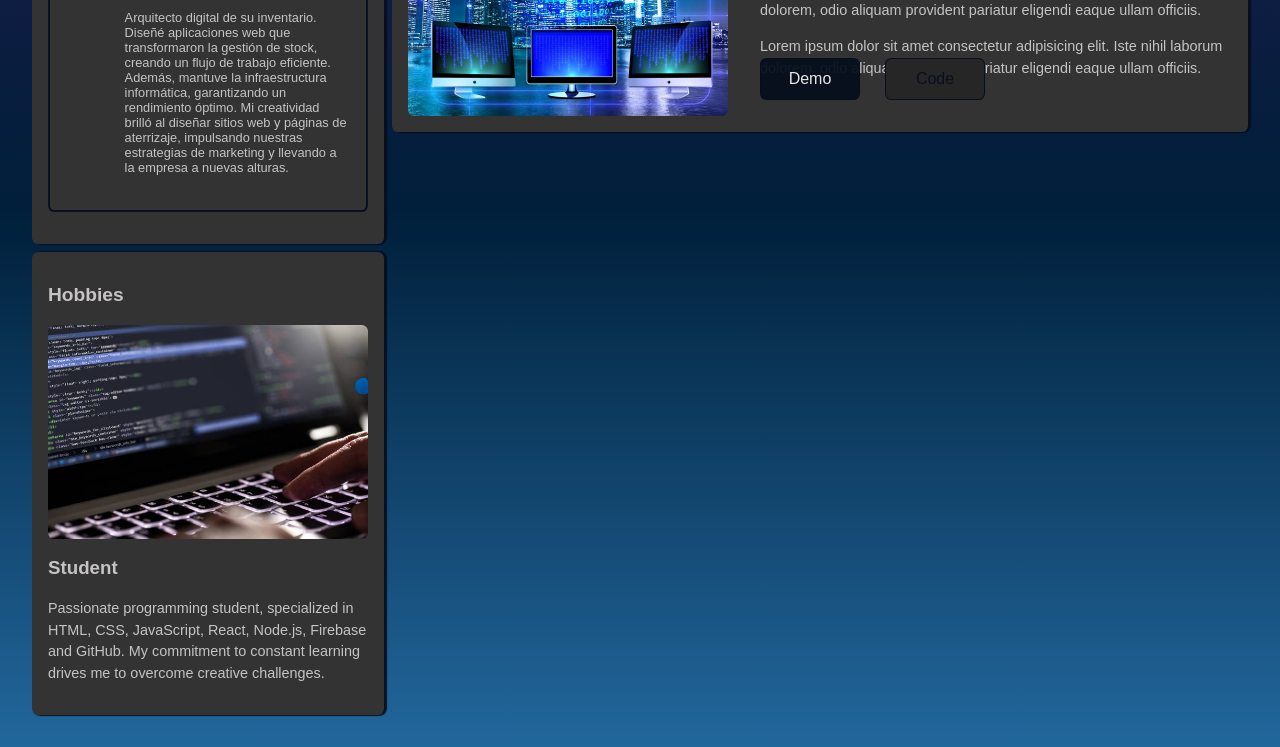
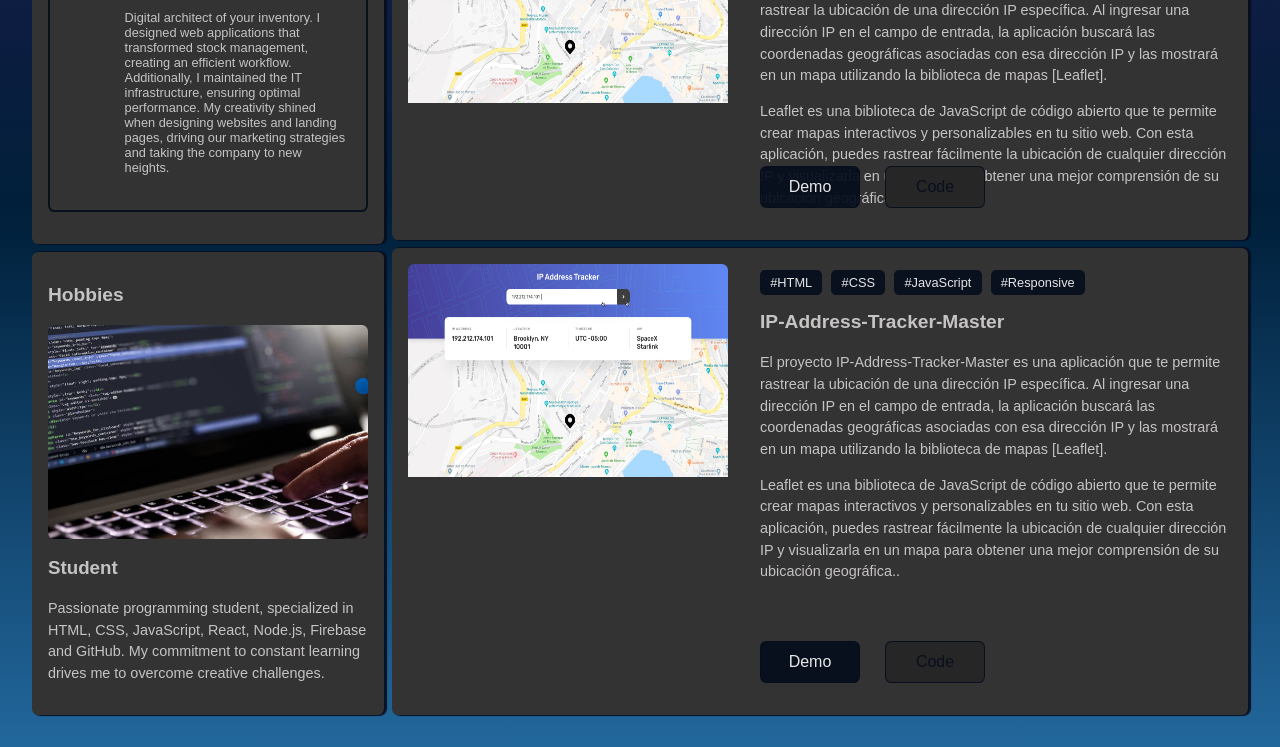
Before and after one commit to dorian2023/portafolio_doriandev, a plain HTML site: page index.html in a window 1280 px wide. Shown: the part 864-1611 px from the top of the page. Drawn offline with Linux system fonts and the light colour scheme.

Commit message:
otros cambio

```diff
--- a/css/styles.css
+++ b/css/styles.css
@@ -5,7 +5,7 @@
     --bg-color: hsl(0, 0%, 90%);
     --bg-card-color: hsl(0, 0%, 98%);
     --border-radius:  0.4em;
-    --transition: color 0.5s, background-color 0.9s ease-in-out;
+    --transition: color 1.5s, background-color 1.9s ease-in-out;
     --skills-bar-length: 0%;
     --bg-image: linear-gradient(to bottom, #1e5799, #2989d8, #207cca, #7db9e8);
 }
@@ -273,6 +273,14 @@ body.dark{
     border-radius: var(--border-radius);
     overflow: hidden;
 }
+.card__image1{
+    height: auto;
+
+}
+.card__image2{
+    height: 213px;
+
+}
 .card__header{
     padding: 1em 0;
 }
--- a/index.html
+++ b/index.html
@@ -32,7 +32,7 @@
                 <p>:</p>
                 <div class="caja-segundos">
                     <p id="ampm" class="ampm"></p>
-                    <!-- <p id="segundos" class="segundos"></p> -->
+                    <p id="segundos" class="segundos" style="display: none;"></p>
                 </div>
             </div>
         </div>
@@ -55,16 +55,16 @@
         </div>
         <div class="redes">
             <div class="redes_link">
-                <a href="https://github.com/dorian2023">
-                    <img src="assets/icons/icon-github.svg" alt="github" class="redes__img">
+                <a href="https://github.com/dorian2023" target="_blank">
+                    <img src="assets/icons/icon-github.svg" alt="github" class="redes__img" pl>
                 </a>
             </div>
             <div class="redes_link">
-                <a href="https://www.instagram.com/dorian_gonzalez25/?hl=en">
+                <a href="https://www.instagram.com/dorian_gonzalez25/?hl=en" target="_blank">
                     <img src="assets/icons/icon-instagram.svg" alt="instagram" class="redes__img">
                 </a>
             </div>
-            <div class="redes_link">
+            <div class="redes_link" >
                 <img src="assets/icons/icon-twitter_squared.svg" alt="github" class="redes__img">
             </div>
         </div>
@@ -108,7 +108,7 @@
                         <p  class="experience__time" data-section="experience" data-value="first-job-dates">Julio 2020 - Current</p>
                         <h3 class="experience__job" data-section="experience" data-value="first-job-title">Full-Stack Developer</h3>
                         <p class="experience__description" data-section="experience" data-value="first-job-description">
-                            Arquitecto digital de su inventario. Diseñé aplicaciones web que transformaron la gestión de stock, creando un flujo de trabajo eficiente. Además, mantuve la infraestructura informática, garantizando un rendimiento óptimo. Mi creatividad brilló al diseñar sitios web y páginas de aterrizaje, impulsando nuestras estrategias de marketing y llevando a la empresa a nuevas alturas.
+                            Digital architect of your inventory. I designed web applications that transformed stock management, creating an efficient workflow. Additionally, I maintained the IT infrastructure, ensuring optimal performance. My creativity shined when designing websites and landing pages, driving our marketing strategies and taking the company to new heights.
                         </p>
                     </div>
                 </div>
@@ -186,7 +186,7 @@
             </article>
             <article class="card card--project">
                 <div class="card__image-container">
-                    <img src="assets/img/logo23.png" alt="Landing Page" class="card__image">
+                    <img src="assets/img/logo23.png" alt="Landing Page" class="card__image card__image1">
                 </div>
                 <div class="project">
                     <div class="project__tags">
@@ -195,7 +195,7 @@
                         <span class="project__tag">#JavaScript</span>
                         <span class="project__tag">#Responsive</span>
                     </div>
-                    <h2 class="card__title">Landing Page</h2>
+                    <h2 class="card__title">Muebles Bellagio JK C,A.</h2>
                     <p class="card__text">Lorem ipsum dolor sit amet consectetur adipisicing elit. Iste nihil laborum dolorem, odio aliquam provident pariatur eligendi eaque ullam officiis.</p>
                     <p class="card__text">Lorem ipsum dolor sit amet consectetur adipisicing elit. Iste nihil laborum dolorem, odio aliquam provident pariatur eligendi eaque ullam officiis.</p>
                     <div class="buttons">
@@ -206,7 +206,7 @@
             </article>
             <article class="card card--project">
                 <div class="card__image-container">
-                    <img src="assets/img/monitor.png" alt="Landing Page" class="card__image">
+                    <img src="assets/img/active-states.jpg" alt="ip-Address-Tracker-Master" class="card__image card__image2">
                 </div>
                 <div class="project">
                     <div class="project__tags">
@@ -215,13 +215,32 @@
                         <span class="project__tag">#JavaScript</span>
                         <span class="project__tag">#Responsive</span>
                     </div>
-                    <h2 class="card__title">My portfolio
-                    </h2>
-                    <p class="card__text">Lorem ipsum dolor sit amet consectetur adipisicing elit. Iste nihil laborum dolorem, odio aliquam provident pariatur eligendi eaque ullam officiis.</p>
-                    <p class="card__text">Lorem ipsum dolor sit amet consectetur adipisicing elit. Iste nihil laborum dolorem, odio aliquam provident pariatur eligendi eaque ullam officiis.</p>
+                    <h2 class="card__title">IP-Address-Tracker-Master</h2>
+                    <p class="card__text">El proyecto IP-Address-Tracker-Master es una aplicación que te permite rastrear la ubicación de una dirección IP específica. Al ingresar una dirección IP en el campo de entrada, la aplicación buscará las coordenadas geográficas asociadas con esa dirección IP y las mostrará en un mapa utilizando la biblioteca de mapas [Leaflet]. </p>
+                    <p class="card__text">Leaflet es una biblioteca de JavaScript de código abierto que te permite crear mapas interactivos y personalizables en tu sitio web. Con esta aplicación, puedes rastrear fácilmente la ubicación de cualquier dirección IP y visualizarla en un mapa para obtener una mejor comprensión de su ubicación geográfica..</p>
                     <div class="buttons">
-                        <a href="#" class="button button--primary">Demo</a>
-                        <a href="#" class="button button--ghost">Code</a>
+                        <a href="https://dorian2023.github.io/ip-address-tracker-master/" target="_blank" class="button button--primary">Demo</a>
+                        <a href="https://github.com/dorian2023/ip-address-tracker-master/" target="_blank" class="button button--ghost">Code</a>
+                    </div>
+                </div>
+            </article>
+            <article class="card card--project">
+                <div class="card__image-container">
+                    <img src="assets/img/active-states.jpg" alt="ip-Address-Tracker-Master" class="card__image card__image2">
+                </div>
+                <div class="project">
+                    <div class="project__tags">
+                        <span class="project__tag">#HTML</span>
+                        <span class="project__tag">#CSS</span>
+                        <span class="project__tag">#JavaScript</span>
+                        <span class="project__tag">#Responsive</span>
+                    </div>
+                    <h2 class="card__title">IP-Address-Tracker-Master</h2>
+                    <p class="card__text">El proyecto IP-Address-Tracker-Master es una aplicación que te permite rastrear la ubicación de una dirección IP específica. Al ingresar una dirección IP en el campo de entrada, la aplicación buscará las coordenadas geográficas asociadas con esa dirección IP y las mostrará en un mapa utilizando la biblioteca de mapas [Leaflet]. </p>
+                    <p class="card__text">Leaflet es una biblioteca de JavaScript de código abierto que te permite crear mapas interactivos y personalizables en tu sitio web. Con esta aplicación, puedes rastrear fácilmente la ubicación de cualquier dirección IP y visualizarla en un mapa para obtener una mejor comprensión de su ubicación geográfica..</p>
+                    <div class="buttons">
+                        <a href="https://dorian2023.github.io/ip-address-tracker-master/" target="_blank" class="button button--primary">Demo</a>
+                        <a href="https://github.com/dorian2023/ip-address-tracker-master/" target="_blank" class="button button--ghost">Code</a>
                     </div>
                 </div>
             </article>
```
Also changed, not shown: assets/img/active-states.jpg (added).
